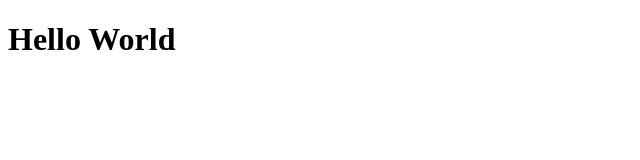
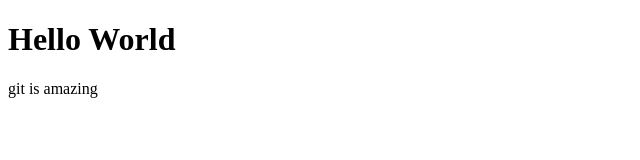
Before and after one commit to Joraslubin/demo, a plain HTML site: page index.html in a window 1280 px wide. Shown: the whole page, without its empty margins (0-640 px from the left). Drawn offline with Linux system fonts and the light colour scheme.

Commit message:
third commit

```diff
--- a/index.html
+++ b/index.html
@@ -5,5 +5,6 @@
     </head>
     <body>
         <h1>Hello World</h1>
+        <p>git is amazing</p>
     </body>
 </html>
```
